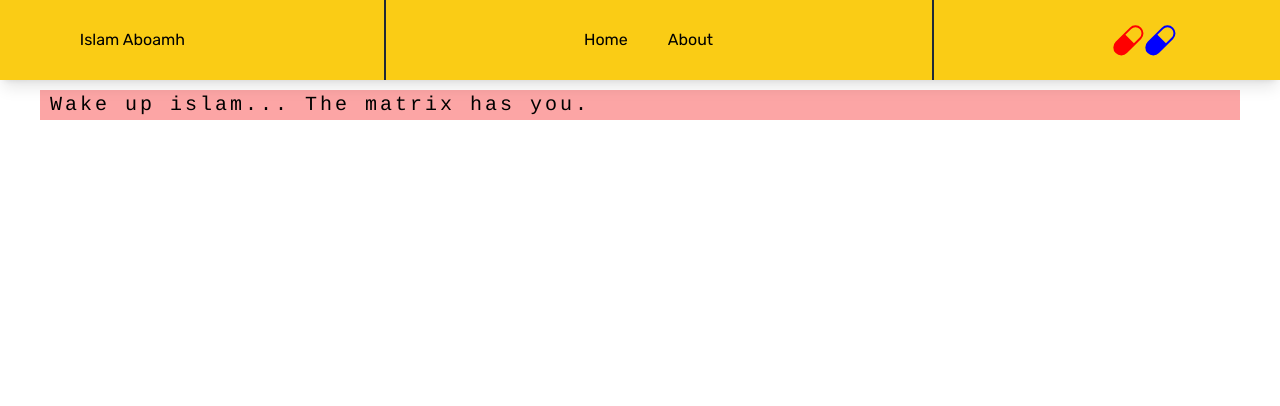
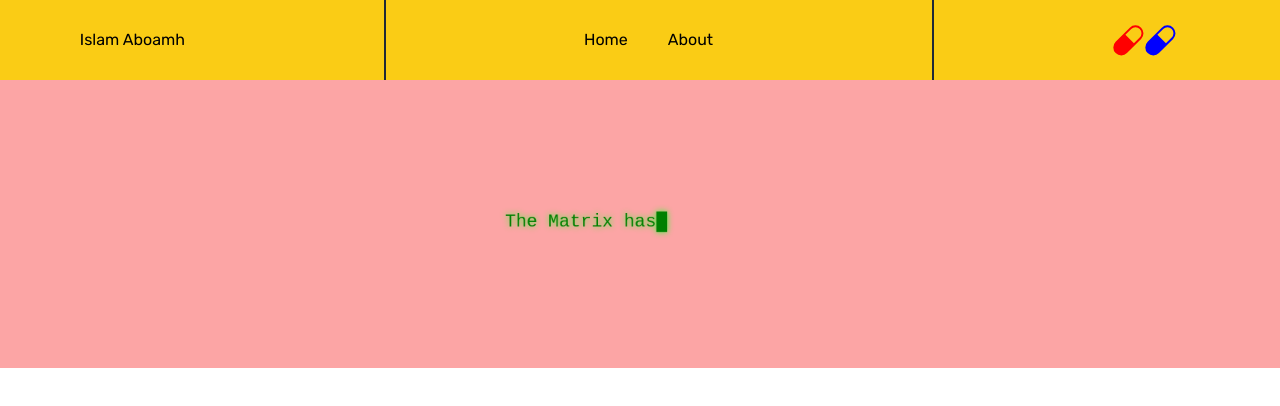
Before and after one commit to I-A11/islam-matrix, a Next.js app: page / in a window 1280 px wide. Shown: the top 406 px of the page. Built offline with nearby package versions, Linux system fonts and the light colour scheme.

Commit message:
Create matrix message in home hero section.

```diff
--- a/app/components/HomeHero.jsx
+++ b/app/components/HomeHero.jsx
@@ -1,10 +1,13 @@
+import Canvas from "./WakeUp";
+
 const HomeHero = () => {
   return (
-    <div className="bg-red-300">
-      <div className="wakeUp">
-        <p>Wake up islam... The matrix has you... follow the white rabbit.</p>
+    <>
+      <div className="bg-red-300 h-72 relative">
+        <div className="section"></div>
       </div>
-    </div>
+      <Canvas />
+    </>
   );
 };
 export default HomeHero;
--- /dev/null
+++ b/app/components/WakeUp.js
@@ -0,0 +1,122 @@
+"use client";
+
+import React, { useRef, useEffect } from "react";
+
+const Canvas = (props) => {
+  const canvasRef = useRef(null);
+
+  const draw = (ctx) => {
+    var c = document.createElement("canvas");
+    var ctx = c.getContext("2d");
+    var cw = (c.width = 400);
+    var ch = (c.height = 60);
+    document.body.appendChild(c);
+
+    ctx.font = "normal 24px monospace";
+    ctx.textAlign = "left";
+    ctx.textBaseline = "top";
+    ctx.fillStyle = "green";
+    ctx.strokeStyle = "rgba(0, 0, 0, 0)";
+    ctx.shadowColor = "#3f3";
+    var page = 0;
+
+    // ... multiple messages... //
+    var messagesArray = new Array(
+      "Wake up, Islam...",
+      "The Matrix has you ",
+      "Follow the white rabbit."
+    );
+
+    // ...cursor style... //
+    var cursor = new Array("█", "█", "█");
+
+    var messageArray = messagesArray[page].split("");
+    var totalMessages = messagesArray.length - 1;
+    var messageLength = messageArray.length;
+    var pointer = 0;
+    var typeTick = 0;
+    var typeTickMax = 0;
+
+    var minTick = 25;
+    var maxTick = 35;
+    var typeResetTick = 0;
+    var typeResetMax = 15;
+
+    var updateTypeTick = function () {
+      if (pointer < messageLength) {
+        if (typeTick < typeTickMax) {
+          typeTick++;
+        } else {
+          typeTick = 0;
+          pointer++;
+          typeTickMax = Math.floor(Math.random() * maxTick + minTick);
+        }
+      } else {
+        if (typeResetTick < typeResetMax) {
+          typeResetTick++;
+        } else {
+          typeResetTick = 0;
+          typeTick = 0;
+          pointer = 0;
+
+          // ...change message... //
+          if (page < totalMessages) page++;
+          else page = 0;
+
+          messageArray = messagesArray[page].split("");
+          messageLength = messageArray.length;
+        }
+      }
+    };
+
+    var renderMessage = function () {
+      var text;
+
+      switch (cursor[page]) {
+        case "\n": // ... NO ANIMATION
+          text = messageArray.slice(0, messageLength);
+          break;
+
+        default:
+          text = messageArray.slice(0, pointer);
+          text[pointer] = cursor[page];
+          break;
+      }
+
+      ctx.shadowBlur = 9;
+      ctx.fillText(text.join(""), 20, 20);
+      ctx.shadowBlur = 0;
+    };
+
+    var renderLines = function () {
+      ctx.beginPath();
+      for (var i = 0; i < ch / 2; i += 1) {
+        ctx.moveTo(0, i * 2 + 0.5);
+        ctx.lineTo(cw, i * 2 + 0.5);
+      }
+      ctx.stroke();
+    };
+
+    var loop = function () {
+      ctx.clearRect(0, 0, cw, ch);
+      updateTypeTick();
+      renderMessage();
+      renderLines();
+      setTimeout(loop, 2);
+    };
+
+    loop();
+  };
+
+  useEffect(() => {
+    const canvas = canvasRef.current;
+    const context = canvas.getContext("2d");
+
+    //Our draw come here
+    draw(context);
+  }, []);
+
+  return <canvas ref={canvasRef} {...props} />;
+};
+
+export default Canvas;
--- a/app/globals.css
+++ b/app/globals.css
@@ -61,20 +61,18 @@
 }
 
 /* HomeHero */
-.wakeUp {
-  font-family: "Courier";
-  font-size: 20px;
-  margin: 10px 0 0 10px;
-  white-space: nowrap;
-  overflow: hidden;
-  letter-spacing: 0.15em;
-  animation: type 12s steps(60, end) infinite;
+
+canvas {
+  padding-left: 0;
+  padding-right: 0;
+  margin-left: auto;
+  margin-right: auto;
+  width: 300px;
+  transform: translateY(-20rem);
 }
-@keyframes type {
-  from {
-    width: 0;
-  }
-  to {
-    width: 100%;
+
+@media (max-width: 409px) {
+  canvas {
+    width: 250px;
   }
 }
--- a/app/page.jsx
+++ b/app/page.jsx
@@ -6,9 +6,7 @@ export default function Home() {
   return (
     <>
       <Navbar />
-      <main className="section mx-auto">
-        <HomeHero />
-      </main>
+      <HomeHero />
     </>
   );
 }
```
